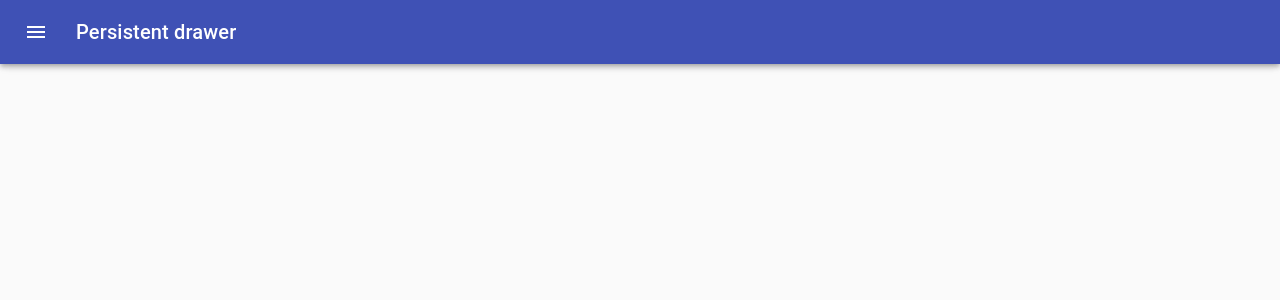
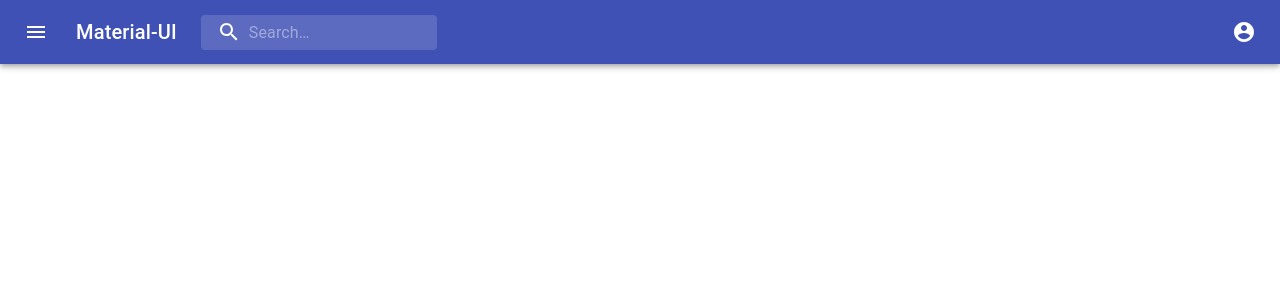
Before and after one commit to kaleween/doc-on-prem, a React (Create React App) app: page / in a window 1280 px wide. Shown: the top 300 px of the page. Built offline with nearby package versions, Linux system fonts and the light colour scheme.

Commit message:
drawer now opening, but only once

```diff
--- a/src/App.js
+++ b/src/App.js
@@ -6,8 +6,7 @@ import Drawer from "./components/Drawer/Drawer";
 
 function App() {
 	return (
-		// <Header/>
-		<Drawer/>
+		<Header/>
 	);
 }
 
--- a/src/components/Drawer/Drawer.js
+++ b/src/components/Drawer/Drawer.js
@@ -3,13 +3,9 @@ import clsx from 'clsx';
 import { makeStyles, useTheme } from '@material-ui/core/styles';
 import Drawer from '@material-ui/core/Drawer';
 import CssBaseline from '@material-ui/core/CssBaseline';
-import AppBar from '@material-ui/core/AppBar';
-import Toolbar from '@material-ui/core/Toolbar';
 import List from '@material-ui/core/List';
-import Typography from '@material-ui/core/Typography';
 import Divider from '@material-ui/core/Divider';
 import IconButton from '@material-ui/core/IconButton';
-import MenuIcon from '@material-ui/icons/Menu';
 import ChevronLeftIcon from '@material-ui/icons/ChevronLeft';
 import ChevronRightIcon from '@material-ui/icons/ChevronRight';
 import ListItem from '@material-ui/core/ListItem';
@@ -77,14 +73,10 @@ const useStyles = makeStyles((theme) => ({
     },
 }));
 
-const DrawerComponent = () => {
+const DrawerComponent = (props) => {
     const classes = useStyles();
     const theme = useTheme();
-    const [open, setOpen] = React.useState(false);
-
-    const handleDrawerOpen = () => {
-        setOpen(true);
-    };
+    const [open, setOpen] = React.useState(props.open);
 
     const handleDrawerClose = () => {
         setOpen(false);
@@ -93,27 +85,6 @@ const DrawerComponent = () => {
     return (
         <div className={classes.root}>
             <CssBaseline />
-            <AppBar
-                position="fixed"
-                className={clsx(classes.appBar, {
-                    [classes.appBarShift]: open,
-                })}
-            >
-                <Toolbar>
-                    <IconButton
-                        color="inherit"
-                        aria-label="open drawer"
-                        onClick={handleDrawerOpen}
-                        edge="start"
-                        className={clsx(classes.menuButton, open && classes.hide)}
-                    >
-                        <MenuIcon />
-                    </IconButton>
-                    <Typography variant="h6" noWrap>
-                        Persistent drawer
-                    </Typography>
-                </Toolbar>
-            </AppBar>
             <Drawer
                 className={classes.drawer}
                 variant="persistent"
--- a/src/components/Header/Header.js
+++ b/src/components/Header/Header.js
@@ -11,6 +11,7 @@ import MenuIcon from '@material-ui/icons/Menu';
 import SearchIcon from '@material-ui/icons/Search';
 import AccountCircle from '@material-ui/icons/AccountCircle';
 import MoreIcon from '@material-ui/icons/MoreVert';
+import DrawerComponent from "../Drawer/Drawer";
 
 const useStyles = makeStyles((theme) => ({
     grow: {
@@ -80,9 +81,11 @@ const Header = () => {
     const classes = useStyles();
     const [anchorEl, setAnchorEl] = React.useState(null);
     const [mobileMoreAnchorEl, setMobileMoreAnchorEl] = React.useState(null);
+    const [drawerOpening, setDrawerOpening] = React.useState(false)
 
     const isMenuOpen = Boolean(anchorEl);
     const isMobileMenuOpen = Boolean(mobileMoreAnchorEl);
+    const isDrawerOpen = Boolean(drawerOpening);
 
     const handleProfileMenuOpen = (event) => {
         setAnchorEl(event.currentTarget);
@@ -100,6 +103,10 @@ const Header = () => {
     const handleMobileMenuOpen = (event) => {
         setMobileMoreAnchorEl(event.currentTarget);
     };
+
+     const openDrawer = () => {
+         setDrawerOpening(true);
+     }
 
     const menuId = 'primary-search-account-menu';
     const renderMenu = (
@@ -151,6 +158,7 @@ const Header = () => {
                         className={classes.menuButton}
                         color="inherit"
                         aria-label="open drawer"
+                        onClick={openDrawer}
                     >
                         <MenuIcon />
                     </IconButton>
@@ -198,6 +206,12 @@ const Header = () => {
             </AppBar>
             {renderMobileMenu}
             {renderMenu}
+            {drawerOpening ?
+                <DrawerComponent
+                open={isDrawerOpen}/> :
+                null
+            }
+
         </div>
     );
 }
```
